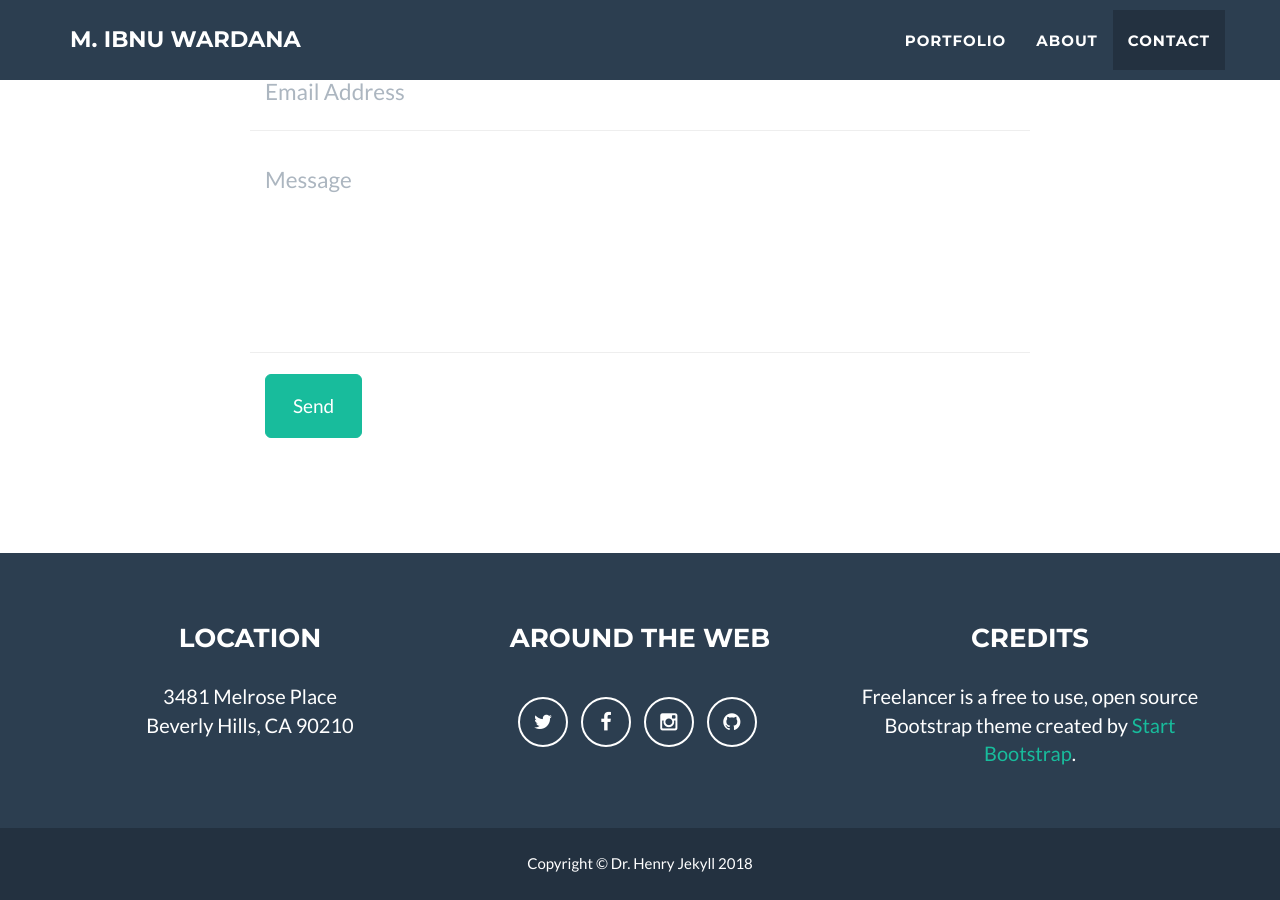
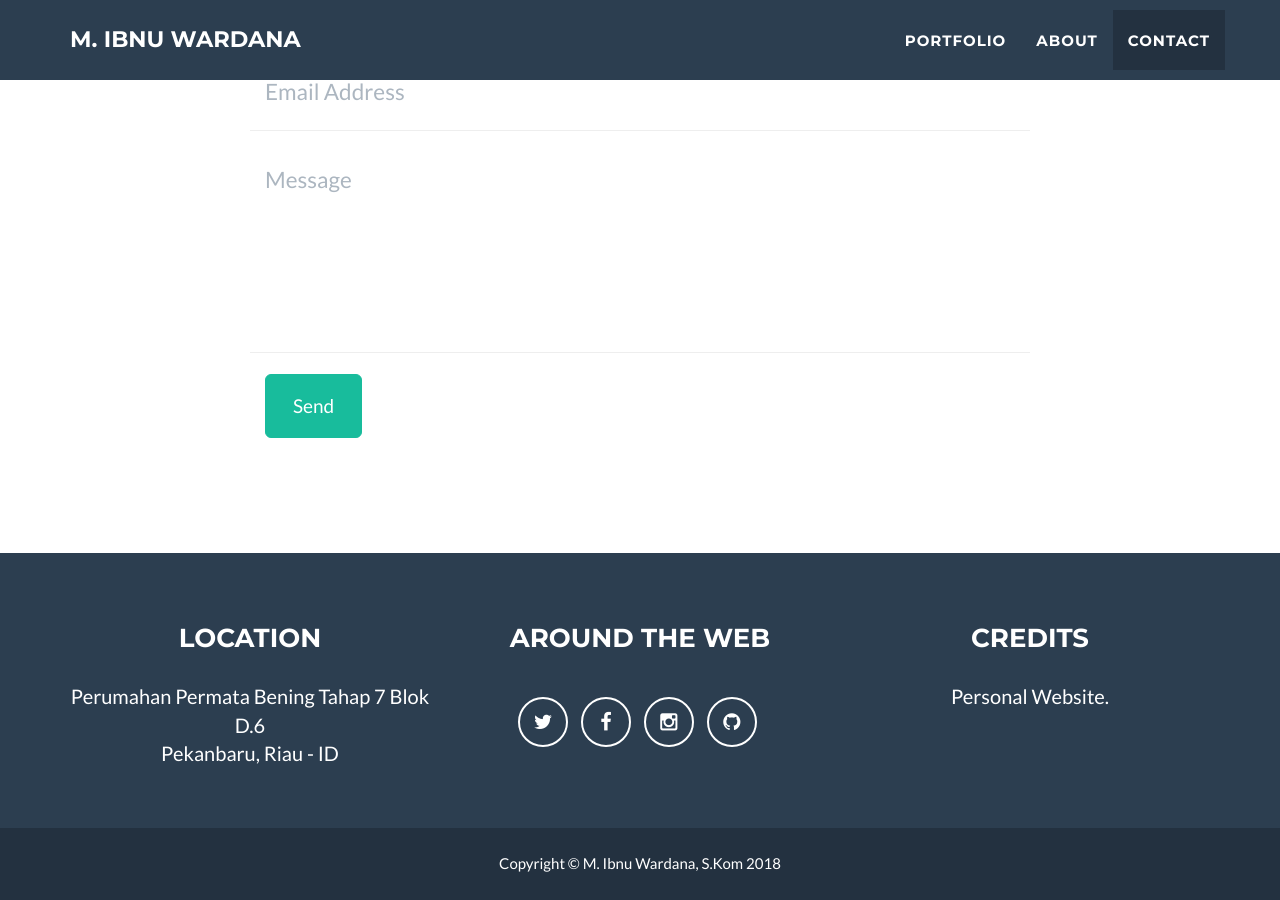
Before and after one commit to ibnudana02/ibnudana, a Jekyll site: the page built from index.html, in a window 1280 px wide and 900 px high, scrolled down 2445 px. Built offline with Jekyll 4.4.1, drawn with Linux system fonts in a browser that asks for light colours; some of the changed text lies outside the part shown.

Commit message:
Update _config.yml

```diff
--- a/_config.yml
+++ b/_config.yml
@@ -4,8 +4,8 @@ email: muhammadibnuwardana@gmail.com
 url: https://ibnudana02.github.io
 description: "Write an awesome description for your new site here. You can edit this line in _config.yml. It will appear in your document head meta (for Google search results) and in your feed.xml site description."
 keywords: "your keywords, separated by commas"
-skills: "Web Developer - Code Igniter - GIS"
-meta_author: Ibnu Wardana Muhammad
+skills: "Web Developer - Mobile Developer - GIS"
+meta_author: Ibnu Wardana
 
 # Google webmaster tools
 google_verify:
@@ -32,7 +32,7 @@ color:
 
 # Footer settings
 footer:
-  copyright: Dr. Henry Jekyll
+  copyright: M. Ibnu Wardana, S.Kom
   location: Location
   social: Around the Web
   credits: Credits
@@ -50,11 +50,11 @@ social:
 
 # Postal address (add as many lines as necessary)
 address:
-  - line: 3481 Melrose Place
-  - line: Beverly Hills, CA 90210
+  - line: Perumahan Permata Bening Tahap 7 Blok D.6
+  - line: Pekanbaru, Riau - ID
 
 # Credits content
-credits: 'Freelancer is a free to use, open source Bootstrap theme created by <a href="http://startbootstrap.com">Start Bootstrap</a>.'
+credits: 'Personal Website.'
 
 # Build settings
 markdown: kramdown
```
